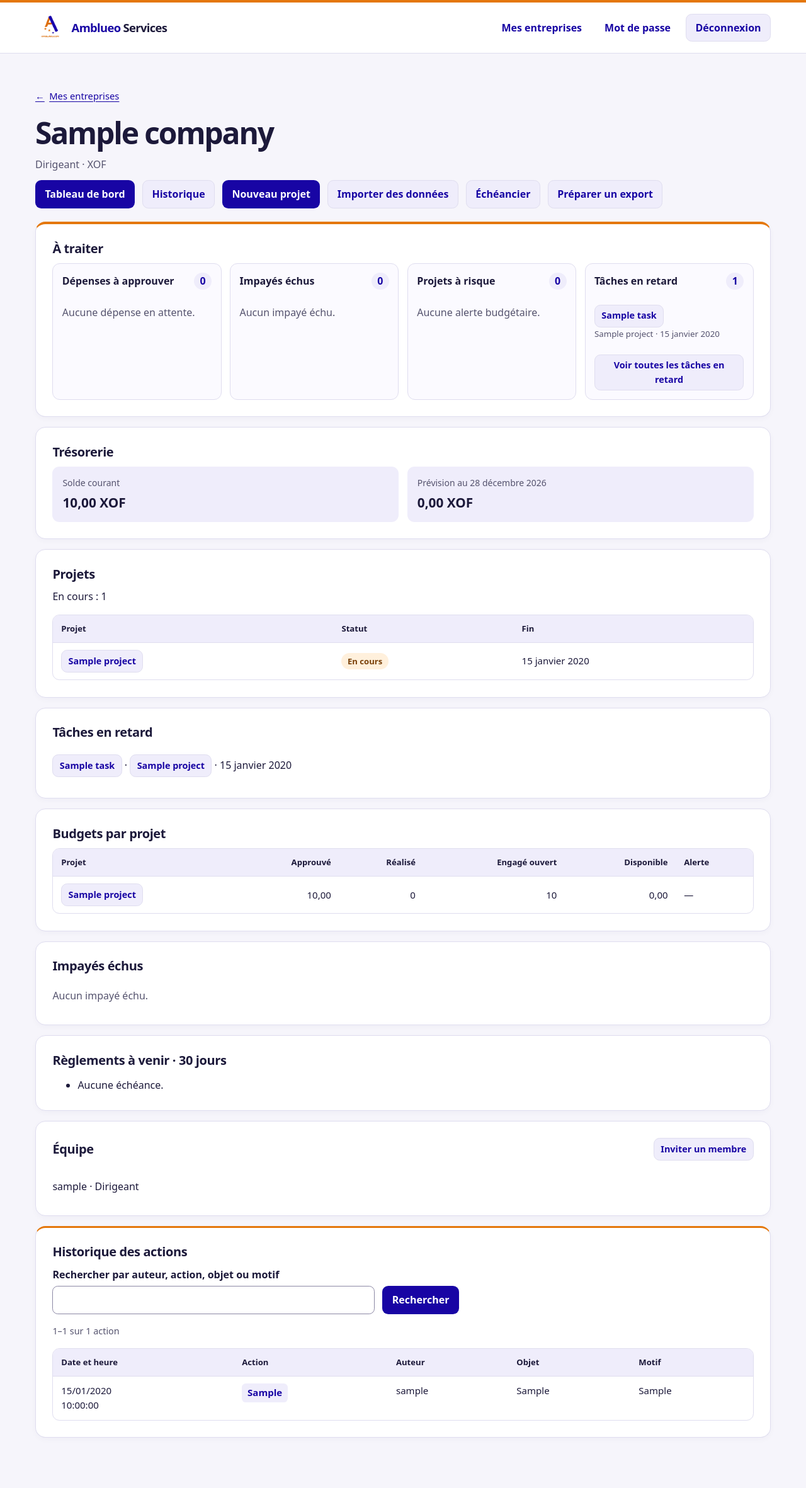
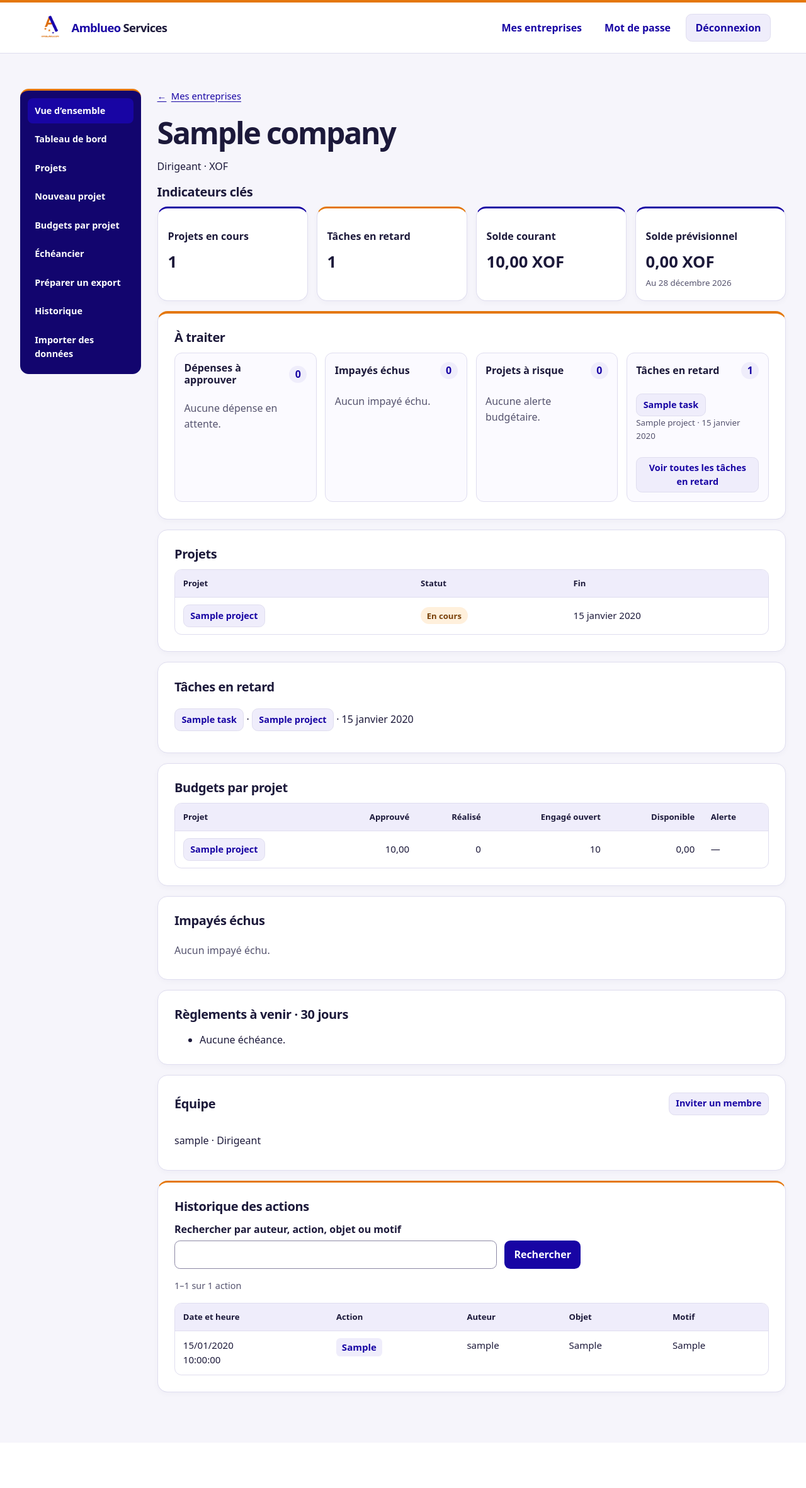
Before and after one commit to 30diaby-arch/amblueo-services, a Django app: page /e/1/ in a window 1280 px wide. Shown: the whole page at 63% size. After the commit the page ends 2216 px from the top, so only its background shows below. Run offline with Django 5.2, Linux system fonts and the light colour scheme; a user stored in the database is signed in; tables that the repository leaves empty hold one stand-in row (values such as "Sample post").

Commit message:
Organiser la page entreprise et ses indicateurs clés

```diff
--- a/Frontend/static/pilot/app.css
+++ b/Frontend/static/pilot/app.css
@@ -342,18 +342,18 @@ input[type=checkbox], input[type=radio] { accent-color: var(--AMBLUEO_UI_PRIMAIR
 .setup-list li span { color: var(--AMBLUEO_UI_SECONDAIRE); }
 .export-filters { margin-bottom: 1rem; }
 
-main.shell:has(> .dashboard) {
+main.shell:has(> .workspace-layout) {
     width: min(96rem, calc(100% - clamp(2rem, 5vw, 4rem)));
 }
 
-.dashboard {
+.workspace-layout {
     display: grid;
     grid-template-columns: 12rem minmax(0, 1fr);
     align-items: start;
     gap: clamp(1rem, 2vw, 2rem);
 }
 
-.dashboard-navigation {
+.workspace-navigation {
     position: sticky;
     top: 1rem;
     display: grid;
@@ -364,7 +364,7 @@ main.shell:has(> .dashboard) {
     border-top: 3px solid var(--AMBLUEO_UI_ACCENT);
 }
 
-.dashboard-navigation a {
+.workspace-navigation a {
     padding: .55rem .7rem;
     border-radius: .5rem;
     color: var(--AMBLUEO_UI_SURFACE);
@@ -373,11 +373,11 @@ main.shell:has(> .dashboard) {
     text-decoration: none;
 }
 
-.dashboard-navigation .dashboard-overview { background: var(--AMBLUEO_UI_PRIMAIRE); }
-.dashboard-navigation a:hover { background: var(--AMBLUEO_UI_TEINTE); color: var(--AMBLUEO_UI_PRIMAIRE_FONCE); }
-.dashboard-navigation a:focus-visible { outline-color: var(--AMBLUEO_UI_SURFACE); }
-.dashboard-content { min-width: 0; }
-.dashboard-content :is(h1, h2)[id] { scroll-margin-top: 1rem; }
+.workspace-navigation .workspace-overview { background: var(--AMBLUEO_UI_PRIMAIRE); }
+.workspace-navigation a:hover { background: var(--AMBLUEO_UI_TEINTE); color: var(--AMBLUEO_UI_PRIMAIRE_FONCE); }
+.workspace-navigation a:focus-visible { outline-color: var(--AMBLUEO_UI_SURFACE); }
+.workspace-content { min-width: 0; }
+.workspace-content [id] { scroll-margin-top: 1rem; }
 
 .dashboard-header { margin-bottom: 1.25rem; }
 .dashboard-header form { margin: 0; }
@@ -409,8 +409,8 @@ main.shell:has(> .dashboard) {
 .dashboard-alerts li { display: flex; flex-wrap: wrap; align-items: baseline; gap: .65rem; padding: .5rem 0; border-bottom: 1px solid var(--AMBLUEO_UI_BORDURE); }
 .dashboard-alerts strong { color: var(--AMBLUEO_UI_DANGER); font-size: .875rem; }
 @media (max-width: 68rem) {
-    .dashboard { grid-template-columns: minmax(0, 1fr); }
-    .dashboard-navigation {
+    .workspace-layout { grid-template-columns: minmax(0, 1fr); }
+    .workspace-navigation {
         position: static;
         display: flex;
         flex-wrap: wrap;
@@ -494,3 +494,25 @@ main.shell:has(> .dashboard) {
 
 .audit-reason { white-space: pre-wrap; }
 .audit-pages { margin-top: 1rem; }
+
+.company-overview { margin-bottom: 1rem; }
+
+.company-kpis {
+    display: grid;
+    grid-template-columns: repeat(auto-fit, minmax(min(11rem, 100%), 1fr));
+    gap: .85rem;
+}
+
+.company-kpis .panel {
+    min-width: 0;
+    margin: 0;
+    padding: 1rem;
+    border-top: .24rem solid var(--AMBLUEO_UI_PRIMAIRE);
+}
+
+.company-kpis .company-kpi-warning { border-top-color: var(--AMBLUEO_UI_ACCENT); }
+.company-kpis .company-kpi-danger { border-top-color: var(--AMBLUEO_UI_DANGER); }
+.company-kpis h3 { font-size: 1rem; }
+.company-kpis strong { display: block; font-size: clamp(1.2rem, 2vw, 1.6rem); overflow-wrap: anywhere; }
+.company-kpis small { color: var(--AMBLUEO_UI_SECONDAIRE); }
+.company-kpis .alert { margin: .5rem 0 0; }
--- a/Frontend/templates/pilot/company.html
+++ b/Frontend/templates/pilot/company.html
@@ -1,18 +1,49 @@
 {% extends "pilot/base.html" %}{% block title %}{{ member.company }} · Amblueo Services{% endblock %}{% block content %}
+<div class="workspace-layout">
+    <nav class="workspace-navigation" aria-label="Fonctions de l’entreprise">
+        <a class="workspace-overview" href="#entreprise">Vue d’ensemble</a>
+        {% if can_finance %}<a href="{% url 'dashboard' member.company_id %}">Tableau de bord</a>{% endif %}
+        <a href="#projets">Projets</a>
+        {% if can_manage %}<a href="{% url 'project_new' member.company_id %}">Nouveau projet</a>{% endif %}
+        {% if can_view_finance %}
+            <a href="#budgets-par-projet">Budgets par projet</a>
+            <a href="{% url 'schedule' member.company_id %}">Échéancier</a>
+            <a href="{% url 'export' member.company_id %}">Préparer un export</a>
+        {% endif %}
+        {% if can_finance %}<a href="#historique">Historique</a>{% endif %}
+        {% if member.role == "owner" %}<a href="{% url 'initial_import' member.company_id %}">Importer des données</a>{% endif %}
+    </nav>
+    <div class="workspace-content">
         <nav class="crumb" aria-label="Fil d’Ariane"><a href="{% url 'home' %}">Mes entreprises</a></nav>
-<div class="heading"><div><h1>{{ member.company }}</h1><p>{{ member.get_role_display }} · {{ member.company.currency }}</p></div>
-<div class="actions">{% if can_finance %}<a class="button" href="{% url 'dashboard' member.company_id %}">Tableau de bord</a><a class="button secondary" href="#historique">Historique</a>{% endif %}{% if can_manage %}<a class="button" href="{% url 'project_new' member.company_id %}">Nouveau projet</a>{% endif %}
-{% if member.role == "owner" %}<a class="button secondary" href="{% url 'initial_import' member.company_id %}">Importer des données</a>{% endif %}
-{% if can_view_finance %}<a class="button secondary" href="{% url 'schedule' member.company_id %}">Échéancier</a><a class="button secondary" href="{% url 'export' member.company_id %}">Préparer un export</a>{% endif %}</div></div>
+        <header id="entreprise">
+            <h1>{{ member.company }}</h1>
+            <p>{{ member.get_role_display }} · {{ member.company.currency }}</p>
+        </header>
+        <section class="company-overview" aria-labelledby="entreprise-indicateurs">
+            <h2 id="entreprise-indicateurs">Indicateurs clés</h2>
+            <div class="company-kpis">
+                <div class="panel"><h3>Projets en cours</h3><strong>{{ active_count }}</strong></div>
+                <div class="panel company-kpi-warning"><h3>Tâches en retard</h3><strong>{{ late|length }}</strong></div>
+                {% if can_finance %}
+                    <div class="panel">
+                        <h3>Solde courant</h3>
+                        {% if cash %}<strong>{{ cash.current }} {{ member.company.currency }}</strong>
+                        {% else %}<a class="button secondary compact" href="{% url 'opening' member.company_id %}">Initialiser le solde d’ouverture</a>{% endif %}
+                    </div>
+                    {% if cash %}
+                        <div class="panel{% if cash.forecast < 0 %} company-kpi-danger{% endif %}">
+                            <h3>Solde prévisionnel</h3>
+                            <strong>{{ cash.forecast }} {{ member.company.currency }}</strong>
+                            <small>Au {{ cash.horizon }}</small>
+                            {% if cash.forecast < 0 %}<p class="alert">Solde prévisionnel négatif.</p>{% endif %}
+                        </div>
+                    {% endif %}
+                {% endif %}
+            </div>
+        </section>
         {% include "pilot/company/priorities.html" %}
         {% if setup %}{% include "pilot/company/setup.html" %}{% endif %}
-{% if can_finance %}
-<section class="panel"><h2>Trésorerie</h2>{% if cash %}
-<div class="grid metrics"><div><span>Solde courant</span><strong>{{ cash.current }} {{ member.company.currency }}</strong></div>
-<div><span>Prévision au {{ cash.horizon }}</span><strong>{{ cash.forecast }} {{ member.company.currency }}</strong></div></div>
-{% if cash.forecast < 0 %}<p class="alert">Solde prévisionnel négatif.</p>{% endif %}
-{% else %}<a class="button secondary compact" href="{% url 'opening' member.company_id %}">Initialiser le solde d’ouverture</a>{% endif %}</section>{% endif %}
-<section class="panel"><h2 id="projets">Projets</h2><p>En cours : {{ active_count }}</p><div class="table-wrap" tabindex="0" role="region" aria-labelledby="projets"><table><thead><tr><th scope="col">Projet</th><th scope="col">Statut</th><th scope="col">Fin</th></tr></thead><tbody>
+        <section class="panel"><h2 id="projets">Projets</h2><div class="table-wrap" tabindex="0" role="region" aria-labelledby="projets"><table><thead><tr><th scope="col">Projet</th><th scope="col">Statut</th><th scope="col">Fin</th></tr></thead><tbody>
         {% for item in projects %}<tr><td><a class="button secondary compact" href="{% url 'project' member.company_id item.pk %}">{{ item.name }}</a></td><td><span class="status" data-state="{{ item.status }}">{{ item.get_status_display }}</span></td><td>{{ item.end }}</td></tr>
         {% empty %}<tr><td class="empty" colspan="3">Aucun projet.{% if can_manage %} <a class="button secondary compact" href="{% url 'project_new' member.company_id %}">Créer un premier projet</a>{% endif %}</td></tr>{% endfor %}</tbody></table></div></section>
         {% if late %}<section class="panel" id="retards"><h2>Tâches en retard</h2><ul class="clean">
@@ -30,4 +61,6 @@
         <ul class="clean">{% for item in team %}<li>{{ item.user.get_username }} · {{ item.get_role_display }}
         {% if item.active and item.role != "owner" %}<form class="inline" action="{% url 'deactivate' member.company_id item.pk %}" method="post">{% csrf_token %}<button class="quiet">Désactiver</button></form>{% elif not item.active %} · Désactivé{% endif %}</li>{% endfor %}</ul></section>{% endif %}
         {% if can_finance %}{% include "pilot/company/history.html" %}{% endif %}
+    </div>
+</div>
 {% endblock %}
```
Also changed, not shown: Frontend/templates/pilot/dashboard.html (+4 -4 lines). Lines whose indentation alone changed are shown as unchanged.
